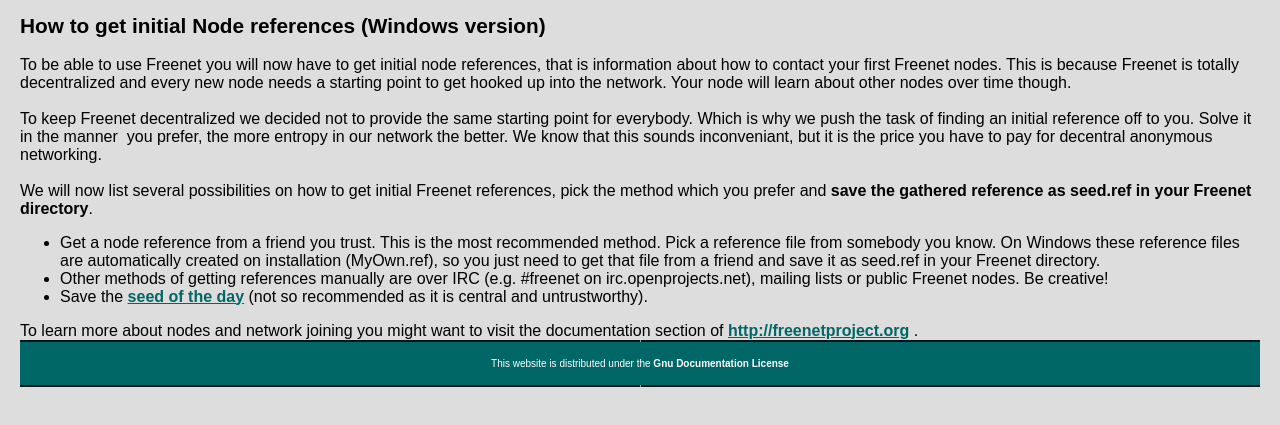
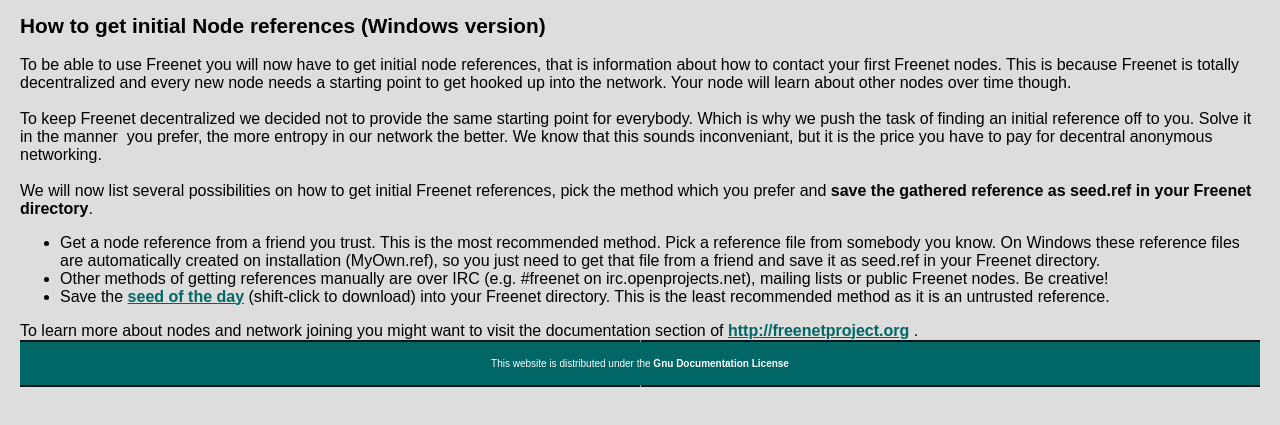
Before and after one commit to hyphanet/contrib, a plain HTML site: page wininstall/Freenet/docs/GetSeedNode.html in a window 1280 px wide. Shown: the part 105-530 px from the top of the page. Drawn offline with Linux system fonts and the light colour scheme; grey boxes are pictures that could not be loaded.

Commit message:
update Win installer some more
git-svn-id: file:///home/toad/git-migration/temprepository/trunk/contrib@570 67a373e5-eb02-0410-a15c-ee090a768436

```diff
--- a/wininstall/Freenet/docs/GetSeedNode.html
+++ b/wininstall/Freenet/docs/GetSeedNode.html
@@ -6,10 +6,8 @@
   <meta http-equiv="content-type" content="text/html;charset=iso-8859-1">
 
   <style type="text/css">
-<!--
-body {font-size:1em;color:#000000;font-family:Arial,sans-serif; }
-
-h1 {font-size:1.5em;}
+  <!--body {font-size:1em;color:#000000;font-family:Arial,sans-serif; }
+  h1 {font-size:1.5em;}
 h2 {font-size:1.3em;}
 h3 {font-size:1.1em;}
 
@@ -35,11 +33,10 @@ a.block-link { color: #006666; font-size:0.9em; font-weight:bold;text-decoration
 .block-content {font-size:0.9em; }
 
 .message {font-size:0.8em; color: #333333; }
-.quotation {font-style:italic;}
-.emphasis {font-weight:bold;}
-
--->
-</style>
+  .quotation {font-style:italic;}
+  .emphasis {font-weight:bold;}
+  -->
+  </style>
 </head>
   <body bgcolor="#dddddd" text="#000000" marginheight="0" marginwidth="0" topmargin="0" bottommargin="0" leftmargin="20" rightmargin="20">
 <table border="0" width="100%" cellpadding="0" cellspacing="0">
@@ -92,8 +89,8 @@ you just  need to get that file from a friend and save it as seed.ref in
 your Freenet  directory.</li>
   <li>Other methods of getting references manually are over IRC (e.g. #freenet
    on irc.openprojects.net), mailing lists or public Freenet nodes. Be creative!</li>
-  <li>Save the <a href="http://freenetproject.org/seed.ref">seed of the day</a>
-         (not so recommended as it is central and untrustworthy).<br>
+  <li>Save the <a href="http://freenetproject.org/seed.ref">seed of the day</a> (shift-click to download) into your Freenet directory.
+         This is the least recommended method as it is an untrusted reference.<br>
   </li>
 </ul>
         To learn more about nodes and network joining you might want to visit
```
Also changed, not shown: 3 other files.
